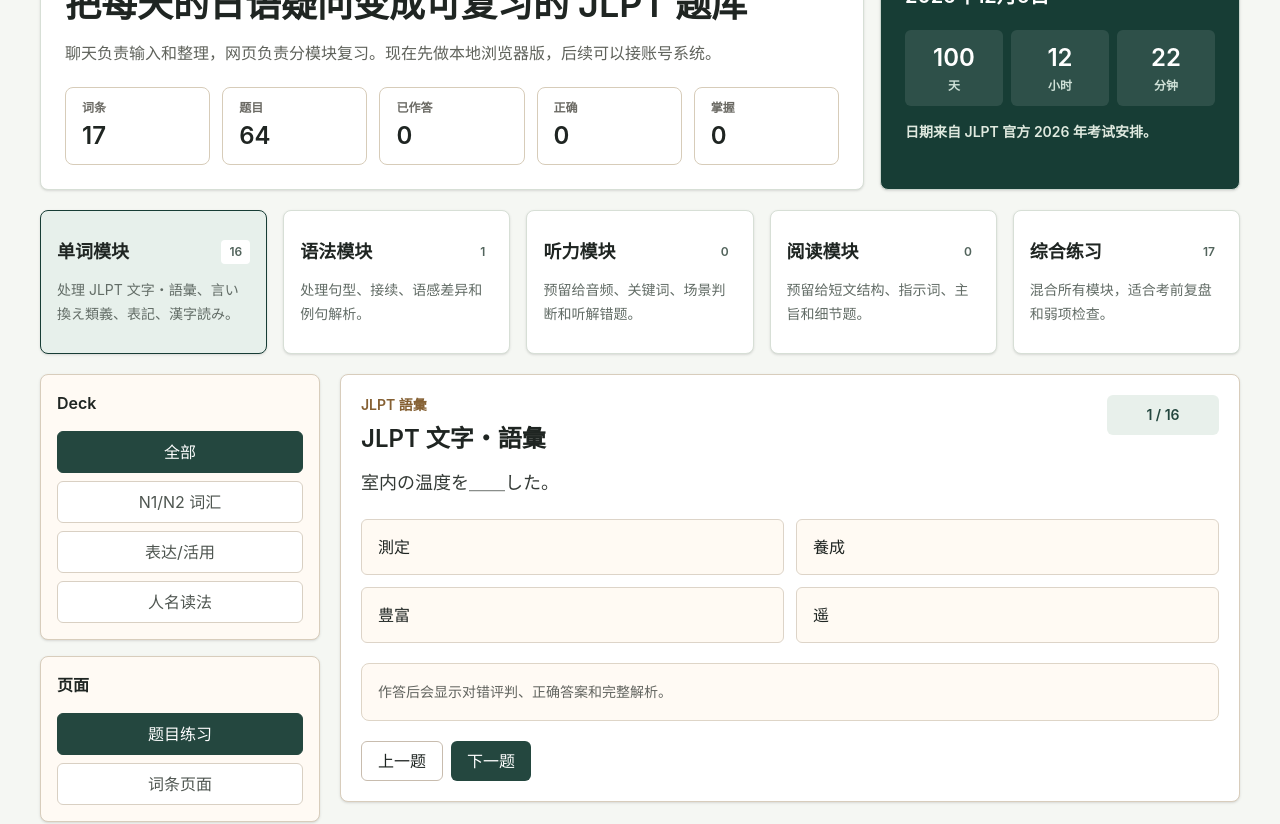
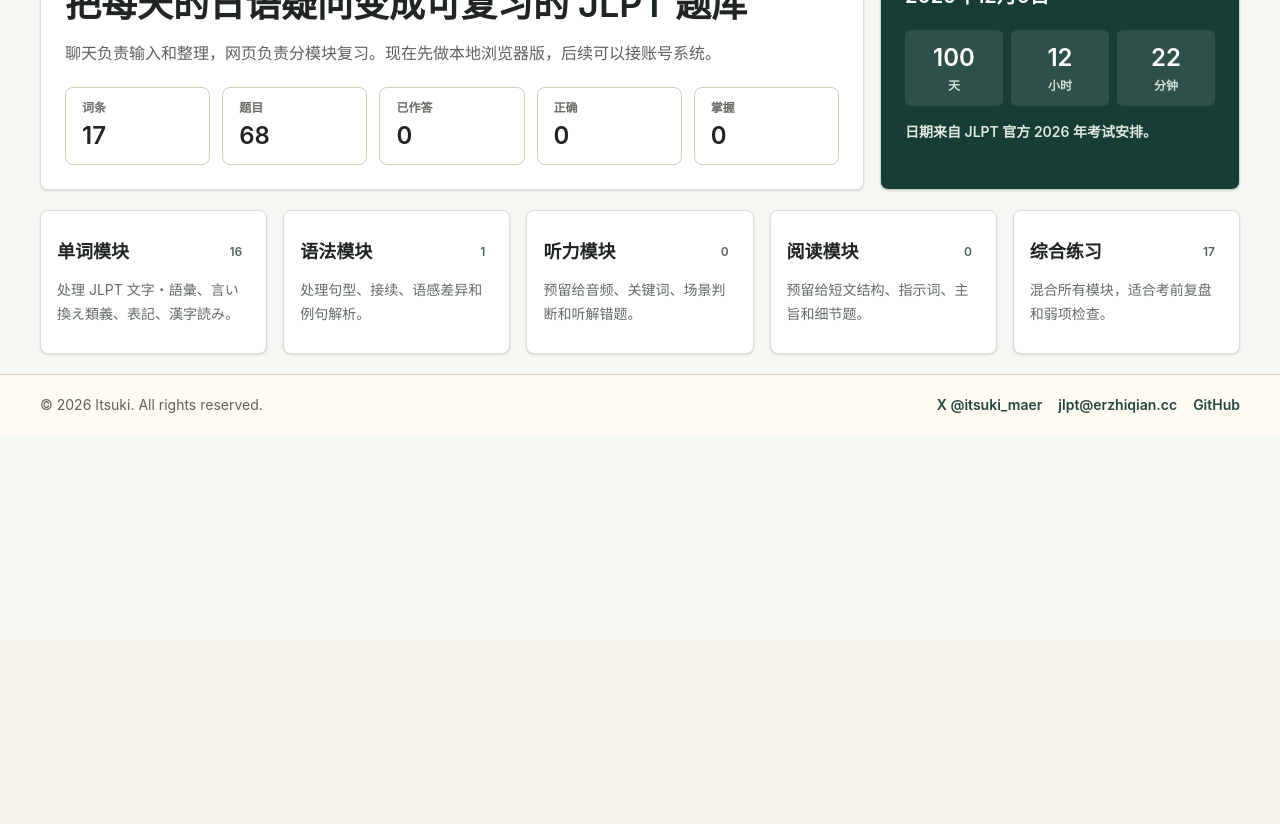
Before and after one commit to erzhiqianyi/jlpt-local-review, a React (Vite) app: page / in a window 1280 px wide. Shown: the part 160-984 px from the top of the page. After the commit the page ends 800 px from the top, so only its background shows below. Built offline with nearby package versions, Linux system fonts and the light colour scheme.

Commit message:
Move dashboard content to home tab

```diff
--- a/src/App.tsx
+++ b/src/App.tsx
@@ -5,7 +5,7 @@ import { useEffect, useMemo, useState } from 'react';
 type Deck = 'n1_vocab' | 'name_reading' | 'grammar_expression';
 type QuestionKind = 'moji_goi' | 'meaning' | 'kana_to_kanji' | 'kanji_to_kana';
 type Locale = 'zh-CN' | 'ja' | 'en';
-type AppView = 'vocabulary' | 'grammar' | 'listening' | 'reading' | 'mixed' | 'about' | 'settings';
+type AppView = 'home' | 'vocabulary' | 'grammar' | 'listening' | 'reading' | 'mixed' | 'about' | 'settings';
 type StudyPage = 'questions' | 'words';
 type AnswerState = Record<string, { selected: string; correct: boolean }>;
 type ReviewStatus = 'new' | 'learning' | 'review' | 'mastered';
@@ -97,6 +97,7 @@ const translations = {
     library: '词库',
     settings: '设置',
     brand: 'JLPT Review',
+    navHome: '首页',
     navVocabulary: '单词',
     navGrammar: '语法',
     navListening: '听力',
@@ -193,6 +194,7 @@ const translations = {
     library: '語彙帳',
     settings: '設定',
     brand: 'JLPT Review',
+    navHome: 'ホーム',
     navVocabulary: '語彙',
     navGrammar: '文法',
     navListening: '聴解',
@@ -289,6 +291,7 @@ const translations = {
     library: 'Library',
     settings: 'Settings',
     brand: 'JLPT Review',
+    navHome: 'Home',
     navVocabulary: 'Vocabulary',
     navGrammar: 'Grammar',
     navListening: 'Listening',
@@ -494,7 +497,7 @@ export default function App() {
   const [answers, setAnswers] = useState<AnswerState>({});
   const [progress, setProgress] = useState<ProgressState>({});
   const [settings, setSettings] = useState<DisplaySettings>(defaultSettings);
-  const [activeView, setActiveView] = useState<AppView>('vocabulary');
+  const [activeView, setActiveView] = useState<AppView>('home');
   const [studyPage, setStudyPage] = useState<StudyPage>('questions');
   const [countdown, setCountdown] = useState(() => getCountdown(NEXT_JLPT_AT));
 
@@ -539,7 +542,7 @@ export default function App() {
 
   useEffect(() => {
     function handleKeyDown(event: KeyboardEvent) {
-      if (studyPage !== 'words' || activeView === 'about' || activeView === 'settings' || activeView === 'listening' || activeView === 'reading') {
+      if (studyPage !== 'words' || activeView === 'home' || activeView === 'about' || activeView === 'settings' || activeView === 'listening' || activeView === 'reading') {
         return;
       }
       if (event.key === 'ArrowLeft') {
@@ -599,7 +602,7 @@ export default function App() {
       <header className="sticky top-0 z-20 border-b border-[#d7dfd6] bg-white/90 backdrop-blur">
         <div className="mx-auto flex max-w-7xl min-w-0 flex-col gap-3 px-4 py-3 md:px-8 lg:flex-row lg:items-center lg:justify-between lg:px-10">
           <div className="flex items-center justify-between gap-3">
-            <button type="button" onClick={() => setActiveView('vocabulary')} className="text-lg font-semibold tracking-normal text-[#173d35]">
+            <button type="button" onClick={() => setActiveView('home')} className="text-lg font-semibold tracking-normal text-[#173d35]">
               {labels.brand}
             </button>
             <a className="rounded-md border border-[#d7dfd6] px-3 py-2 text-sm font-semibold text-[#24473f] lg:hidden" href="https://github.com/erzhiqianyi/jlpt-master-deck" target="_blank" rel="noreferrer">
@@ -622,6 +625,8 @@ export default function App() {
         </div>
       </header>
 
+      {activeView === 'home' ? (
+        <>
           <section className="mx-auto grid max-w-7xl min-w-0 gap-4 px-4 py-5 md:px-8 lg:grid-cols-[minmax(0,1fr)_360px] lg:px-10">
             <div className="min-w-0 rounded-lg border border-[#d7dfd6] bg-white p-5 shadow-sm md:p-6">
               <p className="text-sm font-semibold text-[#7d6032]">Local-first JLPT system</p>
@@ -640,11 +645,14 @@ export default function App() {
 
           <section className="mx-auto grid max-w-7xl min-w-0 gap-4 px-4 pb-5 md:grid-cols-2 md:px-8 lg:grid-cols-5 lg:px-10">
             {moduleStats.map((module) => (
-          <ModuleCard key={module.view} module={module} active={activeView === module.view} onClick={() => setActiveView(module.view)} />
+              <ModuleCard key={module.view} module={module} active={false} onClick={() => setActiveView(module.view)} />
             ))}
           </section>
-
-      <section className="mx-auto grid max-w-7xl min-w-0 gap-5 px-4 pb-5 md:px-8 lg:grid-cols-[280px_minmax(0,1fr)] lg:px-10">
+        </>
+      ) : null}
+
+      {activeView !== 'home' ? (
+        <section className="mx-auto grid max-w-7xl min-w-0 gap-5 px-4 py-5 md:px-8 lg:grid-cols-[280px_minmax(0,1fr)] lg:px-10">
           {activeView !== 'about' && activeView !== 'settings' ? (
             <aside className="space-y-4">
               {(activeView === 'vocabulary' || activeView === 'mixed') ? (
@@ -691,7 +699,7 @@ export default function App() {
             </aside>
           ) : null}
 
-        <div className={activeView === 'about' ? 'min-w-0 lg:col-span-2' : 'min-w-0 space-y-5'}>
+          <div className={activeView === 'about' || activeView === 'settings' ? 'min-w-0 lg:col-span-2' : 'min-w-0 space-y-5'}>
             {activeView === 'about' ? <AboutPanel labels={labels} /> : null}
             {activeView === 'settings' ? (
               <Panel title={labels.settings}>
@@ -741,6 +749,7 @@ export default function App() {
             ) : null}
           </div>
         </section>
+      ) : null}
 
       <footer className="border-t border-[#d9d0c3] bg-[#fffaf2]">
         <div className="mx-auto flex max-w-7xl min-w-0 flex-col gap-2 px-5 py-5 text-sm text-[#5f625b] md:flex-row md:items-center md:justify-between md:px-8 lg:px-10">
@@ -1001,6 +1010,9 @@ function getCountdown(target: string) {
 }
 
 function moduleItems(items: VocabItem[], view: AppView, selectedDeck: Deck | 'all') {
+  if (view === 'home') {
+    return items;
+  }
   if (view === 'grammar') {
     return items.filter((item) => item.deck === 'grammar_expression');
   }
@@ -1022,6 +1034,7 @@ function moduleItems(items: VocabItem[], view: AppView, selectedDeck: Deck | 'al
 
 function navItems(labels: Record<string, string>) {
   return [
+    { view: 'home' as const, label: labels.navHome },
     { view: 'vocabulary' as const, label: labels.navVocabulary },
     { view: 'grammar' as const, label: labels.navGrammar },
     { view: 'listening' as const, label: labels.navListening },
```
Lines whose indentation alone changed are shown as unchanged.
